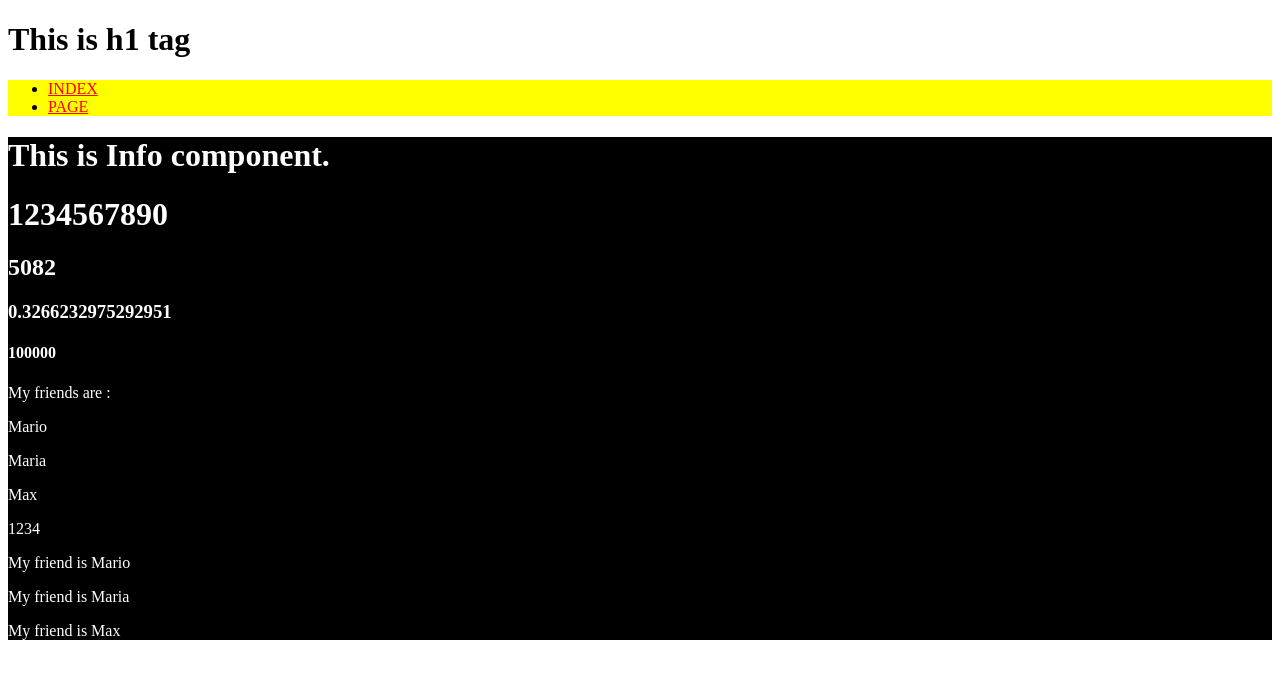
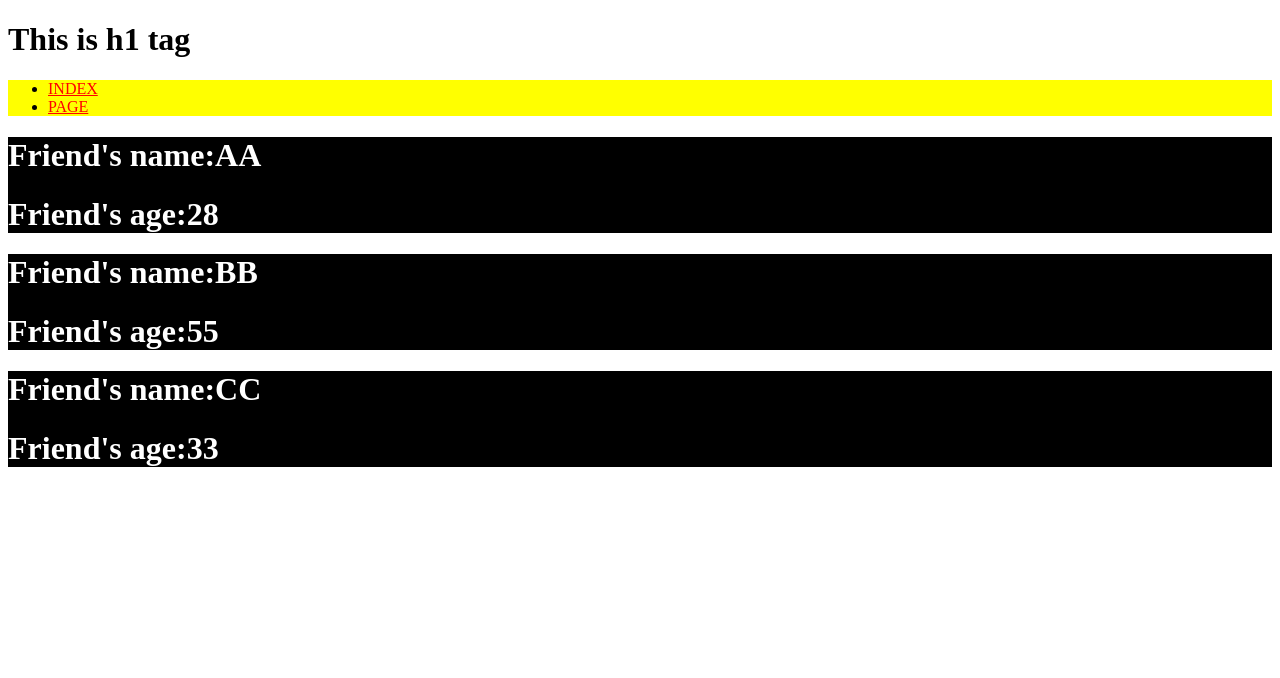
Before and after one commit to MarioooooLin/React-practice, a React (Create React App) app: page / in a window 1280 px wide. Shown: the top 678 px of the page. Built offline with nearby package versions, Linux system fonts and the light colour scheme.

Commit message:
Props practice

```diff
--- a/src/App.js
+++ b/src/App.js
@@ -2,11 +2,25 @@ import Nav from "./Nav";
 import Info from "./Info";
 
 function App() {
+    let friends = ["A", "B", "C", "D"];
+    let test1 = [
+        { name: "AA", age: "28" },
+        { name: "BB", age: "55" },
+        { name: "CC", age: "33" },
+    ];
+    let myFriend = "E";
     return (
         <div>
             <h1>This is h1 tag</h1>
-            <Nav/>
-            <Info/>
+            <Nav />
+            {/* <Info />
+            <Info name={friends[0]} age={15} />
+            <Info name={friends[1]} age={20} />
+            <Info name={myFriend} />
+            <Info name='D' /> */}
+            {test1.map((test2) => (
+                <Info name={test2.name} age={test2.age} />
+            ))}
         </div>
     );
 }
--- a/src/Info.js
+++ b/src/Info.js
@@ -1,7 +1,8 @@
 import React from "react";
 import "./styles/style.css";
 
-const Info = () => {
+const Info = ({ name, age }) => {
+    console.log(name, age);
     let friends = ["Mario", "Maria", "Max"];
     let test = [1, 2, 3, 4];
     const aaa = () => {
@@ -10,7 +11,10 @@ const Info = () => {
     };
     return (
         <div className='Info'>
-            <h1>This is Info component.</h1>
+            <h1>Friend's name:{name}</h1>
+            <h1>Friend's age:{age}</h1>
+
+            {/* <h1>This is Info component.</h1>
             <h1>{1234567890}</h1>
             <h2>{77 * 66}</h2>
             <h3>{Math.random()}</h3>
@@ -22,7 +26,7 @@ const Info = () => {
             <p>{test}</p>
             {friends.map((friend) => (
                 <p>My friend is {friend}</p>
-            ))}
+            ))} */}
         </div>
     );
 };
```
